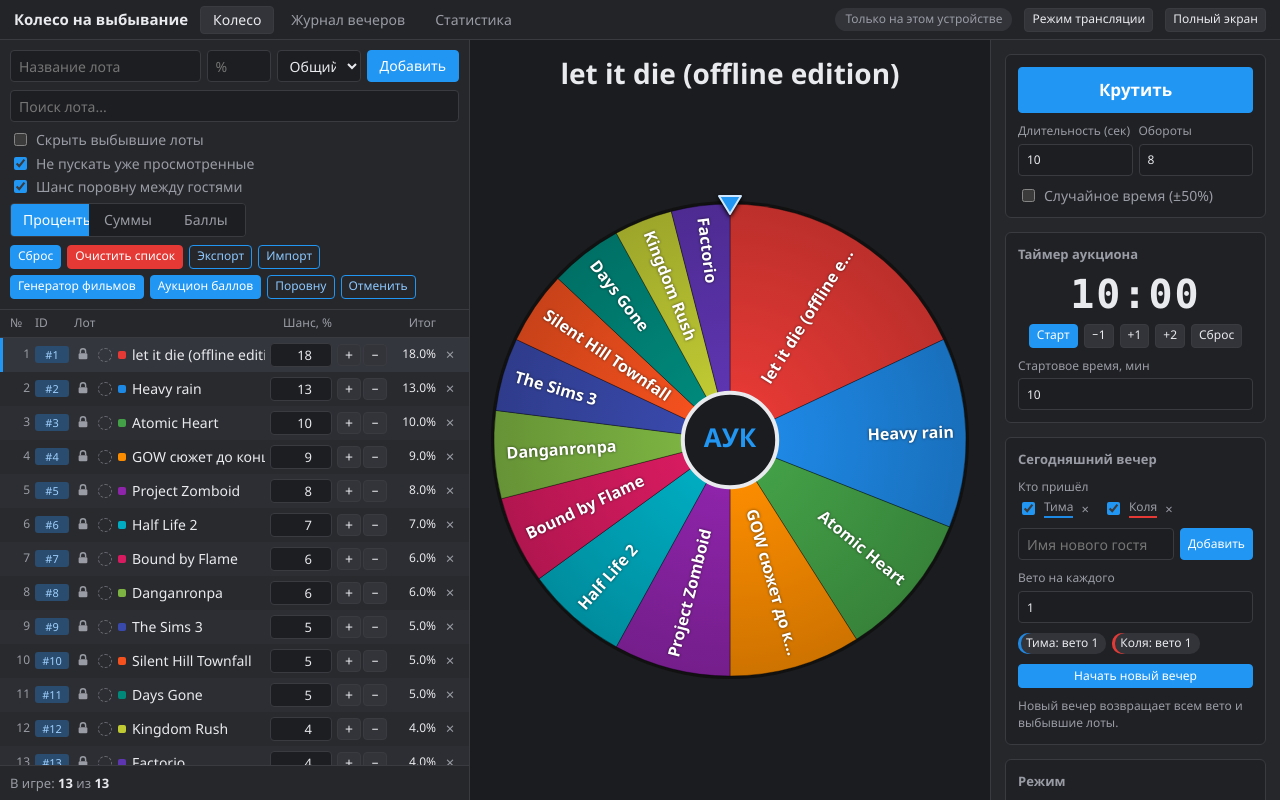
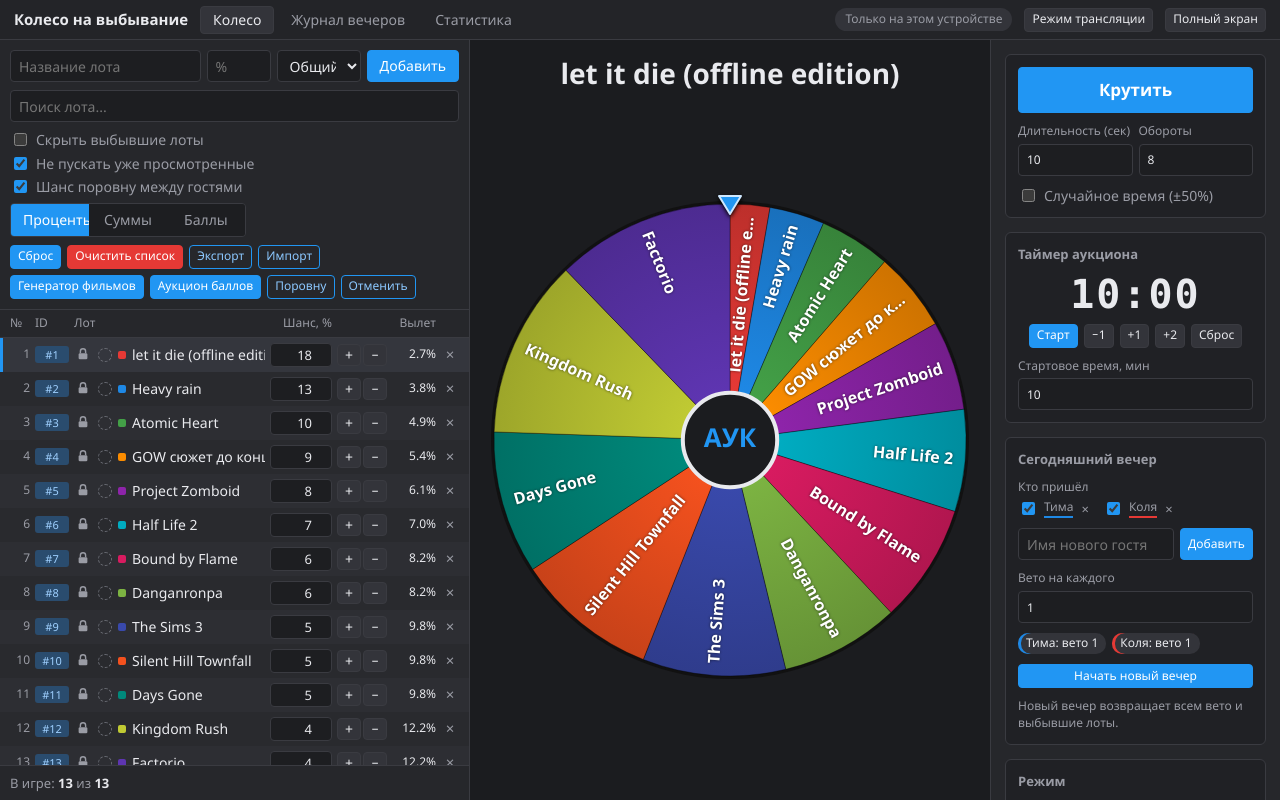
Before and after one commit to balbaevtemirlan/mafia, a plain HTML site: page koleso/index.html in a window 1280 px wide. Drawn offline with nearby package versions, Linux system fonts and the light colour scheme.

Commit message:
Колесо: в режиме выбывания сектор обратно пропорционален баллам
Co-Authored-By: Claude Opus 5.5 <noreply@anthropic.com>
Claude-Session: https://claude.ai/code/session_016aBt2caMFrVzgkoimTDCCW

```diff
--- a/koleso/index.html
+++ b/koleso/index.html
@@ -177,7 +177,7 @@ body.stream .app{grid-template-columns:minmax(0,1fr) 290px}
       </div>
     </div>
     <div class="tbl">
-      <div class="hd"><span>№</span><span>ID</span><span>Лот</span><span id="valHd" style="text-align:right">Шанс, %</span><span></span><span style="text-align:right">Итог</span><span></span></div>
+      <div class="hd"><span>№</span><span>ID</span><span>Лот</span><span id="valHd" style="text-align:right">Шанс, %</span><span></span><span id="shareHd" style="text-align:right">Итог</span><span></span></div>
       <div id="lots"></div>
     </div>
     <div class="foot"><span>В игре: <b id="cnt">0</b> из <b id="cntAll">0</b></span><span id="sumWrap">Сумма: <b id="sum">0</b></span></div>
@@ -389,7 +389,8 @@ const boost=l=>Math.min(3,1+(S.pity||0)/100*(l.wait||0));
 function effs(){const a=act(),m=new Map();if(!S.fair||S.cmode==='pts'){a.forEach(l=>m.set(l,W(l)*boost(l)));return m}
   const g={};a.forEach(l=>{const k=l.owner||'';(g[k]=g[k]||[]).push(l)});const G=Object.keys(g).length;
   for(const k in g){const t=g[k].reduce((s,l)=>s+W(l),0);g[k].forEach(l=>m.set(l,t?W(l)/t/G*boost(l):0))}return m}
-const share=l=>{const m=effs(),t=[...m.values()].reduce((a,b)=>a+b,0);return m.has(l)&&t?m.get(l)/t*100:0};
+function effD(){const m=effs();if(S.mode!=='drop')return m;const r=new Map();m.forEach((w,l)=>{if(w>0)r.set(l,1/w)});return r}
+const share=l=>{const m=effD(),t=[...m.values()].reduce((a,b)=>a+b,0);return m.has(l)&&t?m.get(l)/t*100:0};
 
 /* ---- проценты: выставить лоту p%, остальные (кроме закреплённых) подстраиваются ---- */
 function setPct(lot,p){
@@ -413,7 +414,7 @@ const GCOL={D:'#5e35b1',C:'#fb8c00',T:'#455a64',H:'#b71c1c',S:'#1e88e5',A:'#e539
 function gsegs(){const m=effs(),gw={};act().forEach(l=>{const w=m.get(l)||0;[...lotG(l)].forEach(g=>gw[g]=(gw[g]||0)+w)});
   const ks=Object.keys(gw).filter(k=>gw[k]>0),t=ks.reduce((s,k)=>s+gw[k],0);let x=0;
   return ks.map(k=>{const sp=gw[k]/t*Math.PI*2,o={l:{id:'g:'+k,name:k==='_'?'Без жанра':GEN[k],color:GCOL[k]||'#616161',isG:true,g:k},s:x,e:x+sp,p:gw[k]/t};x+=sp;return o})}
-function segs(){if(S.mode==='genre'&&!S.genrePick)return gsegs();const m=effs(),a=act().filter(l=>m.get(l)>0),t=a.reduce((s,l)=>s+m.get(l),0);let x=0;return a.map(l=>{const w=m.get(l),sp=w/t*Math.PI*2,o={l,s:x,e:x+sp,p:w/t};x+=sp;return o})}
+function segs(){if(S.mode==='genre'&&!S.genrePick)return gsegs();const m=effD(),a=act().filter(l=>m.get(l)>0),t=a.reduce((s,l)=>s+m.get(l),0);let x=0;return a.map(l=>{const w=m.get(l),sp=w/t*Math.PI*2,o={l,s:x,e:x+sp,p:w/t};x+=sp;return o})}
 function draw(){
   if(!sz)return;const c=sz/2,R=c-6;ctx.clearRect(0,0,sz,sz);
   const sg=segs();
@@ -460,8 +461,7 @@ function spin(){
   if(sg.length<2){if(sg.length===1)win(sg[0].l,'Остался последний лот');return}
   A()?.resume?.();$('#dropTxt').classList.remove('on');
   // выбор: по сектору, либо (выбывание) чаще маленькие — обратные веса
-  const inv=S.mode==='drop'&&S.who==='inv';
-  const ws=sg.map(g=>inv?1/g.p:g.p),wt=ws.reduce((a,b)=>a+b,0);
+  const ws=sg.map(g=>g.p),wt=ws.reduce((a,b)=>a+b,0);
   let x=Math.random()*wt,pick=sg[sg.length-1];for(let i=0;i<sg.length;i++){if(x<ws[i]){pick=sg[i];break}x-=ws[i]}
   const tgt=pick.s+(pick.e-pick.s)*(.08+Math.random()*.84);
   const base=rot+Math.max(1,+$('#turns').value||8)*2*Math.PI,to=base+(((-tgt-base)%(2*Math.PI))+2*Math.PI)%(2*Math.PI),from=rot;
@@ -501,8 +501,8 @@ function render(){
   document.querySelectorAll('#cmode button').forEach(b=>b.classList.toggle('on',b.dataset.c===S.cmode));
   document.querySelectorAll('#mode button').forEach(b=>b.classList.toggle('on',b.dataset.m===S.mode));
   $('#topTitle').textContent=S.mode==='drop'?'Колесо на выбывание':'Колесо аукциона';
-  $('#whoWrap').style.display=S.mode==='drop'?'':'none';$('#who').value=S.who;
-  $('#modeNote').textContent=S.mode==='drop'?'Каждый спин выбивает один лот. Последний оставшийся — победитель.':S.mode==='genre'?(S.genrePick?'Жанр выбран: '+gname(S.genrePick)+'. Теперь крути фильм.':'Сначала колесо выбирает жанр, потом фильм этого жанра. Жанр известен для фильмов из генератора и встроенной базы, остальные — «Без жанра».'):'Один спин — один победитель.';
+  $('#whoWrap').style.display='none';$('#shareHd').textContent=S.mode==='drop'?'Вылет':'Итог';$('#shareHd').title=S.mode==='drop'?'Шанс вылететь на следующем спине':'Шанс выпасть';
+  $('#modeNote').textContent=S.mode==='drop'?'Каждый спин выбивает один фильм. Чем больше у фильма шанс или баллов, тем меньше его сектор и тем труднее ему вылететь. Последний оставшийся — победитель.':S.mode==='genre'?(S.genrePick?'Жанр выбран: '+gname(S.genrePick)+'. Теперь крути фильм.':'Сначала колесо выбирает жанр, потом фильм этого жанра. Жанр известен для фильмов из генератора и встроенной базы, остальные — «Без жанра».'):'Один спин — один победитель.';
   const list=S.lots.map((l,i)=>({l,i})).filter(({l})=>(!hide||!l.out)&&(!q||l.name.toLowerCase().includes(q)));
   list.sort((a,b)=>(a.l.out-b.l.out)||(W(b.l)-W(a.l)));
   const lockSvg='<svg viewBox="0 0 16 16" width="14" height="14"><rect x="3" y="7" width="10" height="7" rx="1.5" fill="currentColor"/><path d="M5 7V5a3 3 0 0 1 6 0v2" fill="none" stroke="currentColor" stroke-width="1.6"/></svg>';
```
